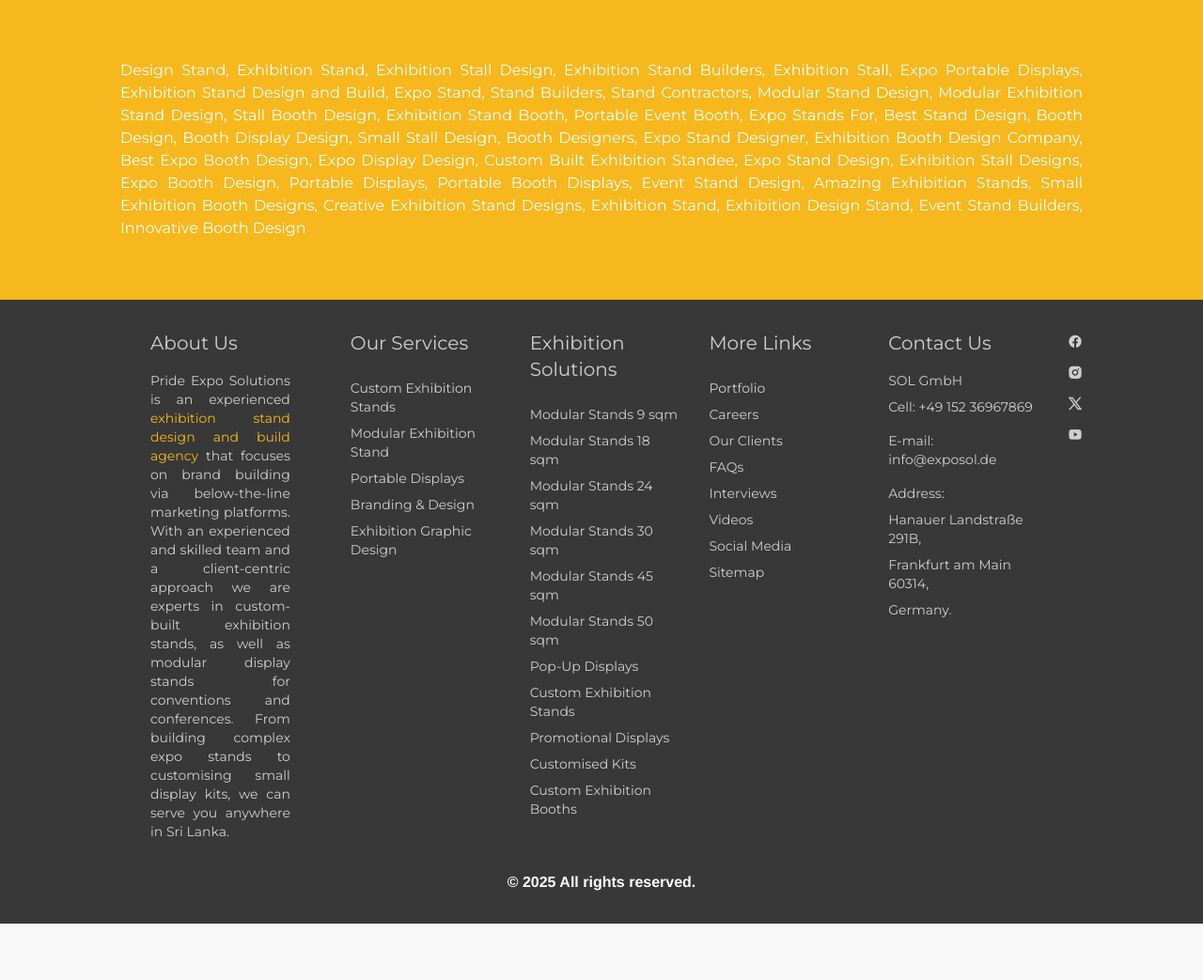
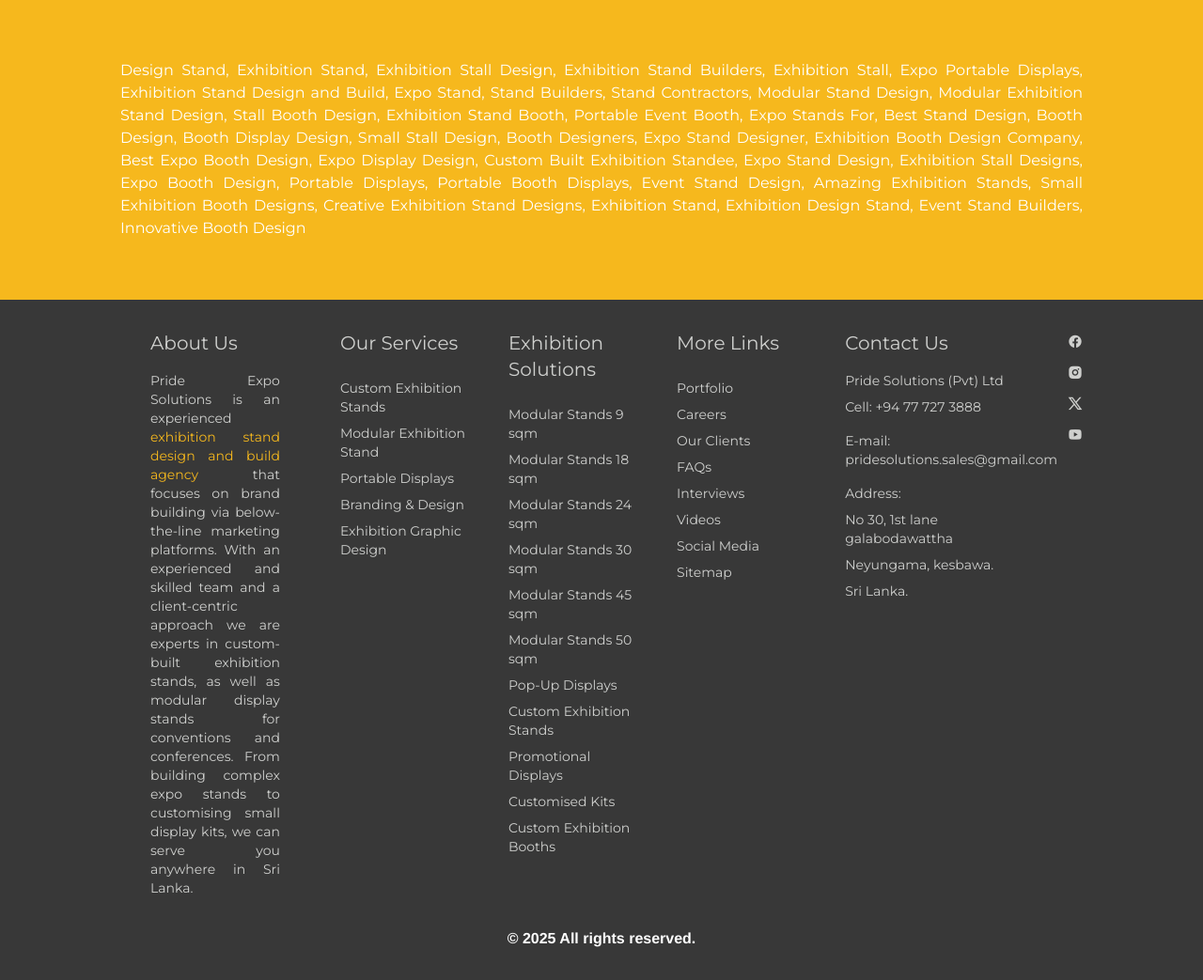
Before and after one commit to andrewpraveenN-85/pride_expo, a PHP site: page /about_us.php in a window 1280 px wide. Shown: the part 2435-3478 px from the top of the page at 94% size. Before the commit the page ends 3418 px from the top, so only its background shows below. Run offline with PHP 8.4, Linux system fonts and the light colour scheme; some libraries are stand-ins or nearby versions; some web fonts are replaced.

Commit message:
contact changed

```diff
--- a/includes/footer.php
+++ b/includes/footer.php
@@ -55,15 +55,15 @@
     <div class="md:w-1/5 w-full flex flex-col text-sm">
     <a href="./contact_us.php" class="text-[#CFD0CE] text-xl pb-4 flex items-center justify-start hover:rounded-lg hover:text-[#f6b81d]">Contact Us</a>
         <div class="w-full pb-4 space-y-2">
-        <p> SOL GmbH</p>
-        <p>Cell: +49 152 36967869</p>
+        <p>Pride Solutions (Pvt) Ltd</p>
+        <p> Cell: +94 77 727 3888</p>
         </div>
-        <p> E-mail: info@exposol.de</p>
+        <p> E-mail: pridesolutions.sales@gmail.com</p>
         <div class="w-full pt-4 space-y-2">
         <p>Address:</p>
-        <p>Hanauer Landstraße 291B,</p>
-        <p>Frankfurt am Main 60314,</p>
-        <p>Germany.</p>
+        <p>No 30, 1st lane galabodawattha</p>
+        <p>Neyungama, kesbawa.</p>
+        <p>Sri Lanka.</p>
 
         </div>
 
```
